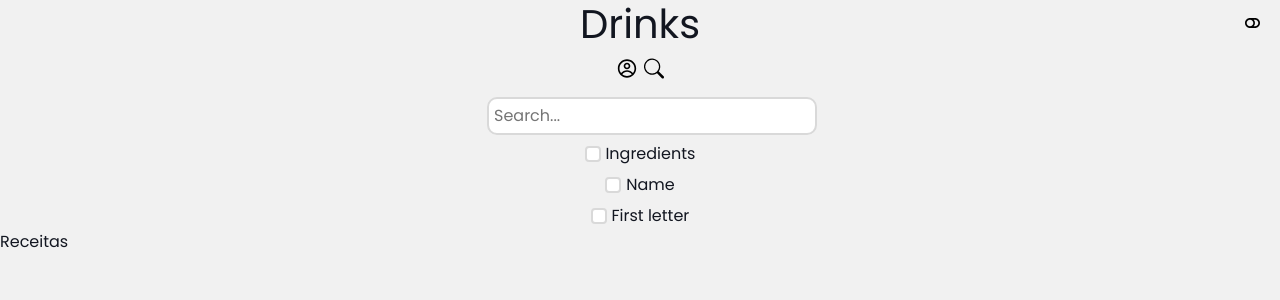
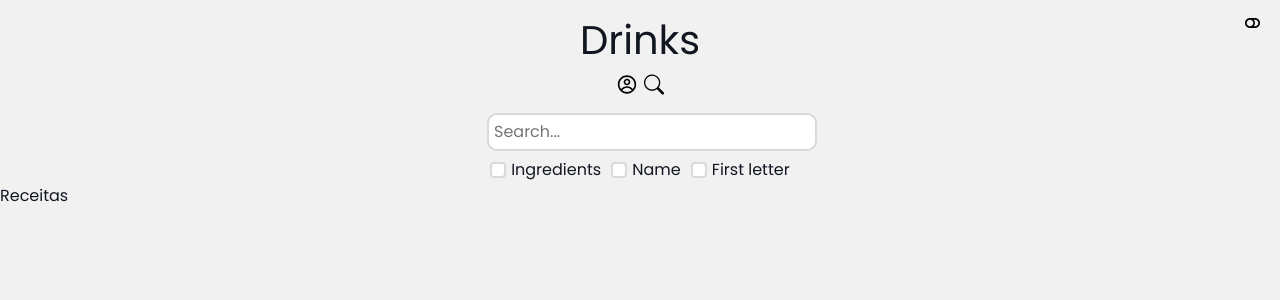
Before and after one commit to mariyzx/projeto-receitas, a React (Create React App) app: page /drinks in a window 1280 px wide. Both pictures are taken after a click on the button 653 px from the left and 68 px from the top of the page. Shown: the top 300 px of the page. Built offline with nearby package versions, Linux system fonts and the light colour scheme.

Commit message:
Filtros alinhados horizontalmente

```diff
--- a/src/components/SearchBar.js
+++ b/src/components/SearchBar.js
@@ -1,10 +1,11 @@
 import React from "react";
-import { SearchInputs } from "../styles/Header";
+import { Radios, SearchInputs } from "../styles/Header";
 
 function SearchBar() {
   return (
     <SearchInputs className="form-check">
       <input type='text' placeholder="Search..." />
+      <Radios>
         <label className="form-check-label">
           <input type='checkbox' className="form-check-input"  />
           Ingredients
@@ -17,6 +18,7 @@ function SearchBar() {
           <input type='checkbox' className="form-check-input" />
           First letter
         </label>
+      </Radios>
     </SearchInputs>
   )
 }
--- a/src/styles/Header.js
+++ b/src/styles/Header.js
@@ -3,6 +3,7 @@ import styled from "styled-components";
 export const Headers = styled.header `
   display: flex;
   justify-content: center;
+  margin-top: 1rem;
   align-items: center;
   flex-direction: column;
 
@@ -32,6 +33,7 @@ export const Headers = styled.header `
 `
 
 export const SearchInputs = styled.div `
+
   display: flex;
   justify-content: center;
   align-items: center;
@@ -55,3 +57,10 @@ export const SearchInputs = styled.div `
     border-color: #d9d9d9;
   }
 `
+
+export const Radios = styled.div `
+  display: flex;
+  justify-content: space-evenly;
+  align-items: center;
+  width: 100%;
+`
--- a/src/styles/Login.js
+++ b/src/styles/Login.js
@@ -11,7 +11,6 @@ export const Container = styled.div`
 `
 
 export const Main = styled.div`
-  // mobile first
 
   display: flex;
   flex-direction: column;
```
Lines whose indentation alone changed are shown as unchanged.
